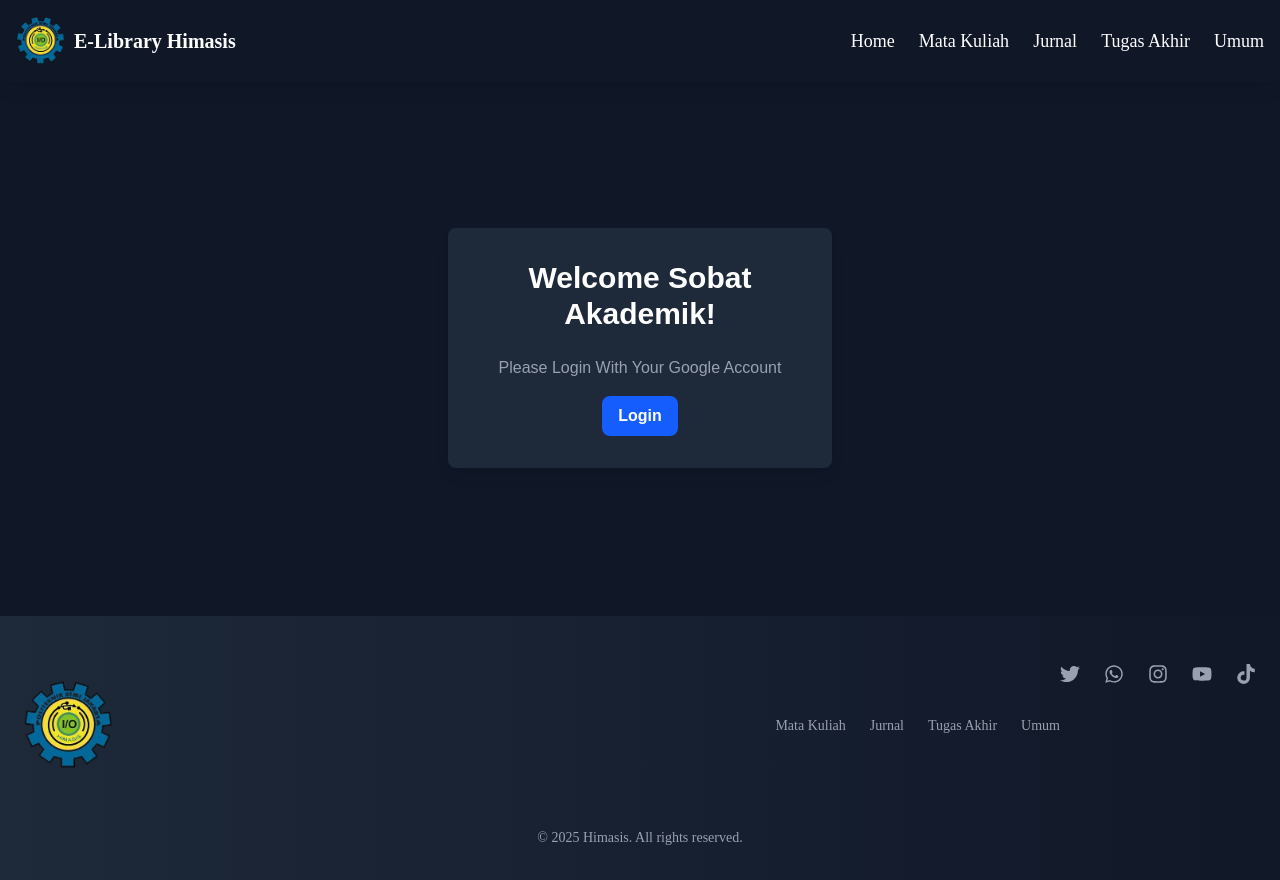
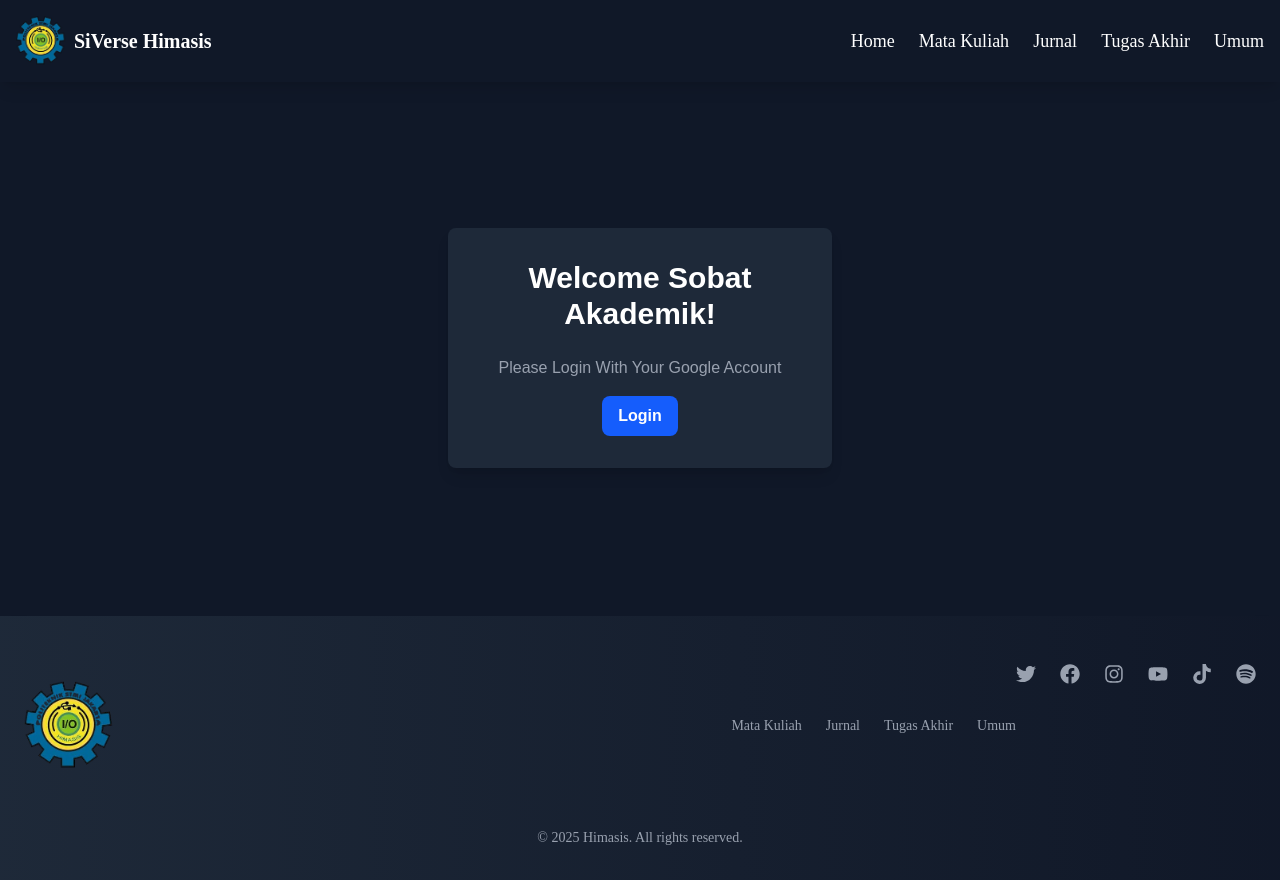
Before and after one commit to himasisakademik/elib-himasis, a Next.js app: page /login in a window 1280 px wide. Built offline with nearby package versions, Linux system fonts and the light colour scheme; no server answers.

Commit message:
feat: added icon socials media

```diff
--- a/components/CategoryList.tsx
+++ b/components/CategoryList.tsx
@@ -177,7 +177,7 @@ const CategoryList: React.FC<CategoryListProps> = ({ category }) => {
           type="text"
           value={searchQuery}
           onChange={handleSearchChange}
-          placeholder="Search by Materi, Semester, Dosen, Penerbit, Tahun Terbit"
+          placeholder="Mau Baca Apa Hari Ini ?"
           className="bg-gray-700 text-white p-3 rounded-lg w-full sm:w-1/2 focus:outline-none focus:ring-2 focus:ring-primary"
         />
         <button
--- a/components/Footer.tsx
+++ b/components/Footer.tsx
@@ -1,7 +1,7 @@
 import React from 'react';
 import Image from 'next/image';
 import Link from 'next/link';
-import { FaTwitter, FaWhatsapp, FaInstagram, FaYoutube, FaTiktok } from 'react-icons/fa';
+import { FaTwitter, FaFacebook, FaInstagram, FaYoutube, FaTiktok, FaSpotify } from 'react-icons/fa';
 
 const Footer = () => {
   return (
@@ -35,39 +35,46 @@ const Footer = () => {
 
           <div className="mb-30 flex flex-wrap space-x-6 mt-4 justify-between items-center md:w-auto">
             <a
-              href="https://twitter.com"
+              href="https://x.com/himasis_stmi?t=K1Gn17jjkm8VtfHCLH53Qw&s=09"
               target="_blank"
               className="text-gray-400 hover:text-primary transition-colors"
             >
               <FaTwitter className="text-xl" />
             </a>
             <a
-              href="https://wa.me"
+              href="https://www.facebook.com/share/1ALjti5EsX/"
               target="_blank"
               className="text-gray-400 hover:text-primary transition-colors"
             >
-              <FaWhatsapp className="text-xl" />
+              <FaFacebook className="text-xl" />
             </a>
             <a
-              href="https://www.instagram.com"
+              href="https://www.instagram.com/himasis.poltekstmi?igsh=eWV2ZGIwbXo3b294"
               target="_blank"
               className="text-gray-400 hover:text-primary transition-colors"
             >
               <FaInstagram className="text-xl" />
             </a>
             <a
-              href="https://www.youtube.com"
+              href="https://youtube.com/@himasis?si=KgqAFCt6tLWudTd2"
               target="_blank"
               className="text-gray-400 hover:text-primary transition-colors"
             >
               <FaYoutube className="text-xl" />
             </a>
             <a
-              href="https://www.tiktok.com"
+              href="https://www.tiktok.com/@himasis.poltekstmi"
               target="_blank"
               className="text-gray-400 hover:text-primary transition-colors"
             >
               <FaTiktok className="text-xl" />
+            </a>
+            <a
+              href="https://open.spotify.com/show/0lS1dBg7hpyo1wTVCiikxa?si=sa5QhNBcT26s8v15MKH7YQ"
+              target="_blank"
+              className="text-gray-400 hover:text-primary transition-colors"
+            >
+              <FaSpotify className="text-xl" />
             </a>
           </div>
         </div>
--- a/components/Header.tsx
+++ b/components/Header.tsx
@@ -15,7 +15,7 @@ const Header = () => {
         {/* Logo */}
         <div className="flex items-center space-x-2">
           <Image src="/himasis.png" alt="Logo" width={50} height={50} />
-          <h1 className="text-xl font-bold font-[--font-geist-sans]">E-Library Himasis</h1>
+          <h1 className="text-xl font-bold font-[--font-geist-sans]">SiVerse Himasis</h1>
         </div>
 
         {/* Navigation for Large Screens */}
--- a/components/HomePage.tsx
+++ b/components/HomePage.tsx
@@ -9,9 +9,9 @@ import { motion } from "framer-motion";
 import Logo from "../public/akademik_home.png";
 
 const textArray = [
-  "E Library adalah media platform pembelajaran berbasis digital. Dirancang untuk membantu mahasiswa dalam mengakses referensi akademik dengan mudah.",
-  "Temukan berbagai buku, jurnal, dan materi kuliah di E Library. Belajar jadi lebih efisien dengan akses tanpa batas.",
-  "Dengan E Library, belajar kapan saja dan di mana saja jadi lebih fleksibel. Dapatkan sumber belajar terbaik untuk menunjang akademik Anda.",
+  "Si Verse adalah media platform pembelajaran berbasis digital. Dirancang untuk membantu mahasiswa dalam mengakses referensi akademik dengan mudah.",
+  "Temukan berbagai buku, jurnal, dan materi kuliah di Si Verse. Belajar jadi lebih efisien dengan akses tanpa batas.",
+  "Dengan Si Verse, belajar kapan saja dan di mana saja jadi lebih fleksibel. Dapatkan sumber belajar terbaik untuk menunjang akademik Anda.",
 ];
 
 const HomePage = () => {
@@ -45,7 +45,7 @@ const HomePage = () => {
         {/* Bagian Kiri: Judul, Deskripsi, Button */}
         <div className="text-center md:text-left space-y-6">
           <h1 className="mt-35 text-6xl font-extrabold leading-tight tracking-wide font-[--font-geist-sans]">
-            E - Library
+            SiVerse
           </h1>
 
           {/* Animasi teks dengan Framer Motion */}
@@ -67,7 +67,7 @@ const HomePage = () => {
             onClick={() => router.push("/library/search/matkul")}
             className="bg-gradient-to-r from-blue-500 via-indigo-500 to-purple-500 text-white text-lg font-semibold px-10 py-5 rounded-xl shadow-lg transition-all hover:shadow-2xl focus:outline-none focus:ring-4 focus:ring-indigo-500 font-[--font-geist-sans]"
           >
-            Mulai
+            Yuk Baca
           </motion.button>
         </div>
 
```
Also changed, not shown: 2 other files (tests, documents, lock files or other folders).
